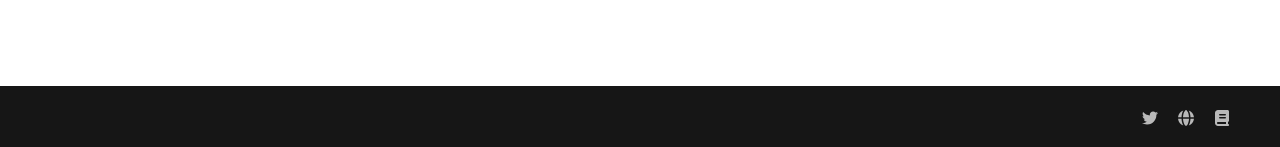
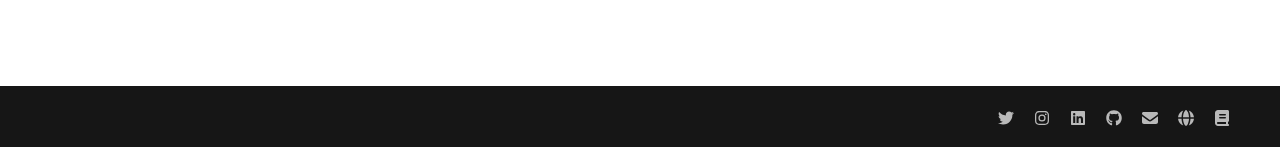
Before and after one commit to pluggedspace/pluggedspace-docs, an MkDocs documentation site: the page built from docs/index.md, in a window 1280 px wide. Shown: the part 750-897 px from the top of the page. Built offline with MkDocs 1.6.1 and Material for MkDocs 9.7.7, drawn with Linux system fonts in a browser that asks for light colours.

Commit message:
Update mkdocs.yml

```diff
--- a/mkdocs.yml
+++ b/mkdocs.yml
@@ -22,6 +22,14 @@ extra:
   social:
     - icon: fontawesome/brands/twitter
       link: https://twitter.com/pluggedspace_io
+    - icon: fontawesome/brands/instagram
+      link: https://instagram.com/pluggedspace
+    - icon: fontawesome/brands/linkedin
+      link: https://linkedin.com/company/pluggedspace
+    - icon: fontawesome/brands/github
+      link: https://github.com/pluggedspace
+    - icon: fontawesome/solid/envelope
+      link: mailto:contact@pluggedspace.org
     - icon: fontawesome/solid/globe
       link: https://pluggedspace.org
     - icon: fontawesome/solid/book
```
